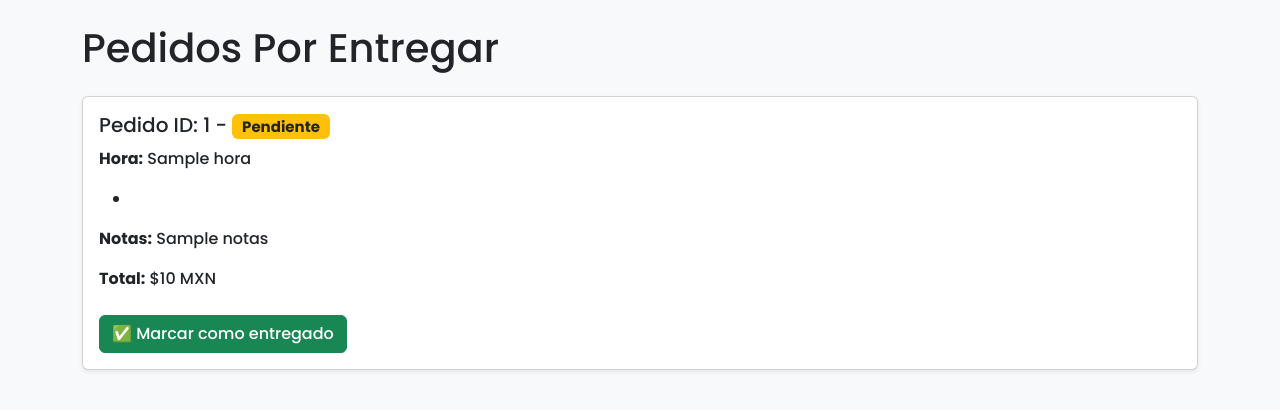
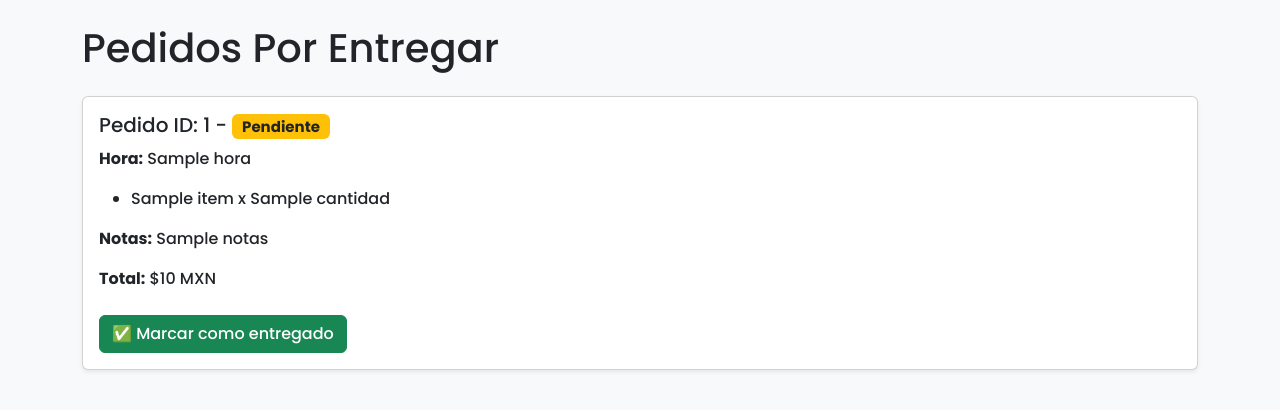
Before and after one commit to PaulCz25/eggsquisitos_pedidos---remaster, a Flask app: template templates/por_entregar.html in a window 1280 px wide. Shown: the part 66-476 px from the top of the page. Run offline with Flask 3, Linux system fonts and the light colour scheme; the template is opened without the code that fills it: most values are stand-ins (such as "Sample title", 1, 10 or a date in 2020).

Commit message:
Corrige recarga automática y muestra platillos en por_entregar.html

```diff
--- a/templates/por_entregar.html
+++ b/templates/por_entregar.html
@@ -66,12 +66,13 @@
 
           <ul>
             {% for item, cantidad in pedido.conteo.items() %}
-              <li>
-              {% if pedido.huevos and item in pedido.huevos %}
-  - <em>{{ pedido.huevos[item] | join(', ') }}</em>
-{% endif %}
+           <li>
+  {{ item }} x {{ cantidad }}
+  {% if pedido.huevos and item in pedido.huevos %}
+    - <em>{{ pedido.huevos[item] | join(', ') }}</em>
+  {% endif %}
+</li>
 
-              </li>
             {% endfor %}
           </ul>
 
@@ -117,12 +118,11 @@
   setInterval(actualizarCronometros, 1000);
   window.onload = actualizarCronometros;
 </script>
-
-</body>
 <script>
   setInterval(() => {
     location.reload();
-  }, 30000); // 30000 milisegundos = 30 segundos
+  }, 10000); // 30000 milisegundos = 30 segundos
 </script>
 
+</body>
 </html>
```
